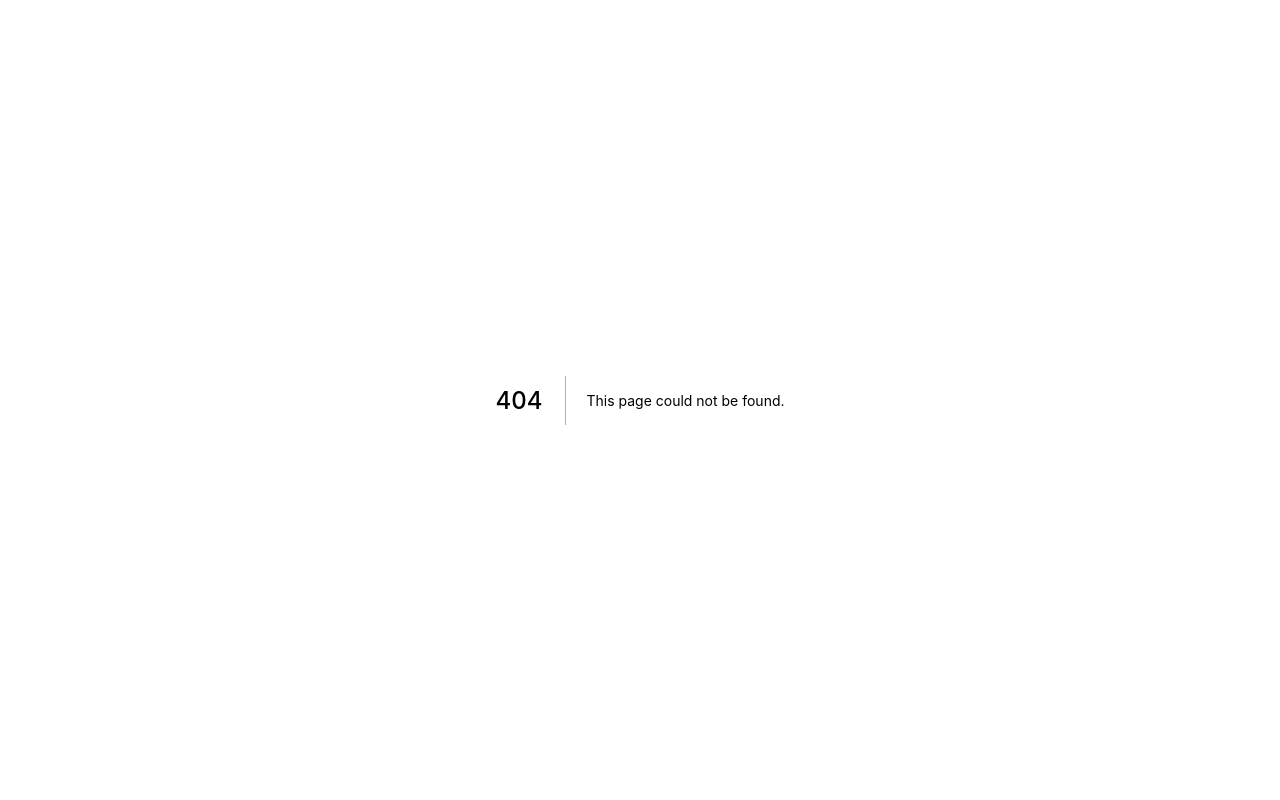
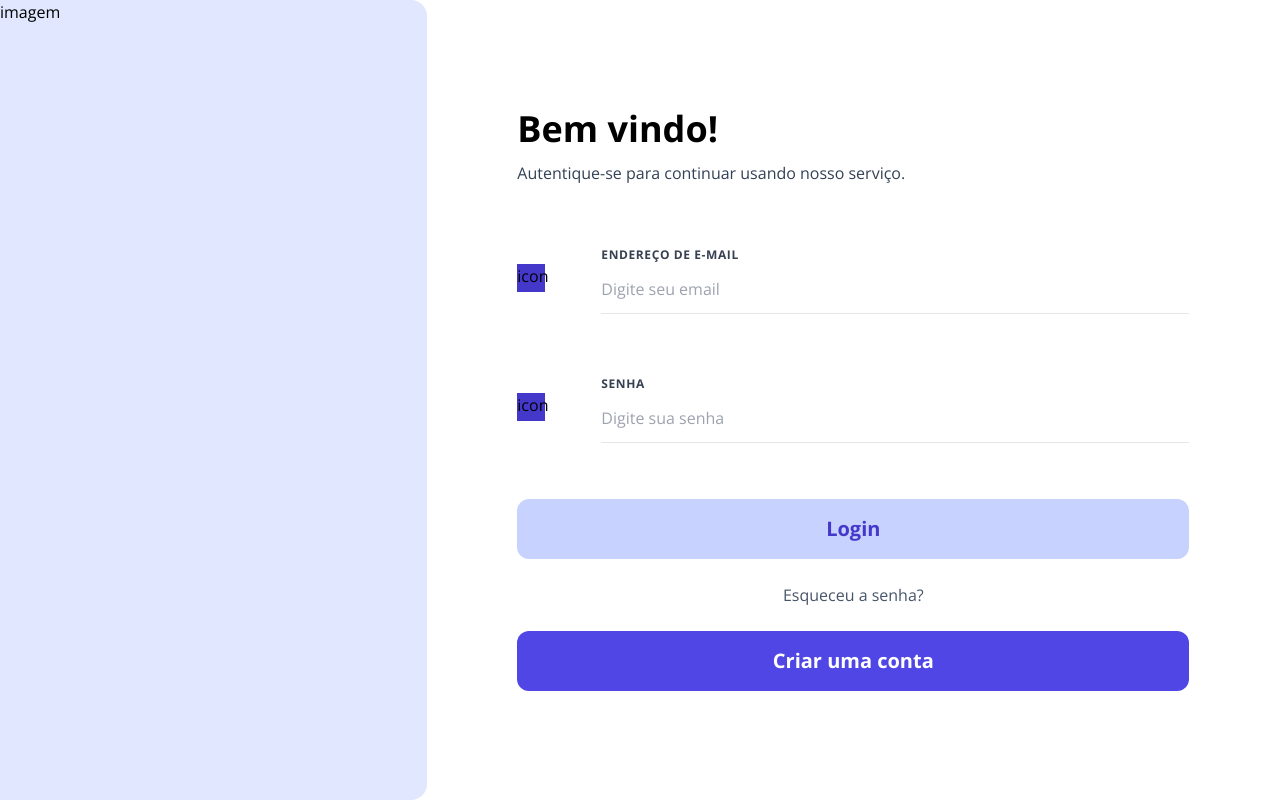
Before and after one commit to mrcomputer2018/delivery-app, a Next.js app: page /login in a window 1280 px wide. Before the commit this address had no page. Built offline with nearby package versions, Linux system fonts and the light colour scheme.

Commit message:
componentes de formulario

```diff
--- /dev/null
+++ b/components/Button/button.tsx
@@ -0,0 +1,16 @@
+import React from "react";
+
+type Props = {
+    children: React.ReactNode;
+    className: string;
+}
+
+export function Button ({ ...props }: Props) {
+    return(
+        <>
+            <button className={`${ props.className } font-bold rounded-xl hover:opacity-75`}>
+                { props.children }
+            </button>
+        </>
+    )
+}
--- /dev/null
+++ b/components/HeadPage/pageHead.tsx
@@ -0,0 +1,19 @@
+import React from "react";
+import Head from "next/head";
+
+type Props = {
+    title: string;
+    description: string;
+    keywords: string;
+}
+
+export function PageHead ({ ...props }: Props) {
+    return(
+        <Head>
+            <title>{ props.title } - DeliveryApp</title>
+            <meta name="description" content={ props.description } />
+            <meta name="keywoordss" content={ props.keywords } />
+            <link rel="icon" href="/favicon.ico" />
+        </Head>
+    )
+}
--- /dev/null
+++ b/components/input-text/input.tsx
@@ -0,0 +1,33 @@
+import React from "react";
+
+type Props = {
+    label: string;
+    placeholder : string;
+    type: string
+}
+
+export function InputText ({ ...props }: Props) {
+    return(
+        <>
+            <div className="flex mb-14">
+                <div className="w-16 mr-7 flex items-center">
+                    <span className="bg-indigo-700 w-7 h-7 flex">icon</span>
+                </div>
+                <div className="w-full">
+                    {/* tracking-wider - espacamento entre letras */}
+                    <label
+                    className='text-xs font-bold uppercase tracking-wider text-gray-700'
+                    htmlFor="">
+                        {props.label}
+                    </label>
+                    {/* border-b - borda em baixo */}
+                    <input
+                    className='w-full py-3 border-b'
+                    type={props.type}
+                    value=""
+                    placeholder={props.placeholder}/>
+                </div>
+            </div>
+        </>
+    )
+}
--- /dev/null
+++ b/pages/forgot.tsx
@@ -0,0 +1,51 @@
+import type { NextPage } from 'next';
+import Link from 'next/link';
+import { InputText } from '../components/input-text/input';
+import { Button } from '../components/Button/button';
+import { PageHead } from '../components/HeadPage/pageHead';
+
+const Forgot: NextPage = () => {
+  return (
+    <>
+        <PageHead
+            title='Recuperar a senha'
+            description='Sistema de Dlivery'
+            keywords='delivery, entrega de comida, esqueceu a senha'
+        />
+
+        <div className='h-screen flex flex-col lg:flex-row'>
+            <div className='bg-indigo-100 rounded-r-2xl md:basis-full lg:basis-4/12'>
+                imagem
+            </div>
+
+            <div className='lg:basis-8/12 flex'>
+                <div className='max-w-2xl w-4/5 m-auto'>
+                    <h1 className='font-bold text-4xl mb-3'>Esqueceu a senha?</h1>
+                    <p className='text-slate-700 mb-14'>
+                        Digite seu endereço de e-mail para continuar.
+                    </p>
+
+                    <InputText
+                        label='Endereço de e-mail'
+                        placeholder='Digite seu email'
+                        type='email'
+                    />
+
+                    <Button className='bg-indigo-200 text-indigo-700 w-full p-4 text-xl'>
+                        Continuar
+                    </Button>
+                    <div className='text-center block p-6'>
+                        <Link href='/login'>
+                            <a className='mb-6 mt-6 text-slate-600 hover:text-slate-900'>
+                                Voltar para Login?
+                            </a>
+                        </Link>
+                    </div>
+                </div>
+            </div>
+        </div>
+    </>
+  )
+}
+
+export default Forgot;
--- a/pages/index.tsx
+++ b/pages/index.tsx
@@ -1,13 +1,27 @@
-import Head from 'next/head'
+import type { NextPage } from 'next';
+import Link from 'next/link';
+import { PageHead } from '../components/HeadPage/pageHead';
 
-export default function Home() {
+const Home: NextPage = () => {
   return (
-    <div className="flex min-h-screen flex-col items-center justify-center py-2">
-      <Head>
-        <title>Delivery App</title>
-        <link rel="icon" href="/favicon.ico" />
-      </Head>
-      <h1 className='text-5xl text-center'>Projeto FrontExpert</h1>
-    </div>
+    <>
+      <PageHead
+            title='Home - Delivery App'
+            description='Sistema de Dlivery'
+            keywords='delivery, entrega de comida, pagina principal, home'
+      />
+
+      <div className=''>
+        <h1>Home</h1>
+        <Link href='/signup'>
+          <a>Cadastro</a>
+        </Link>
+        <Link href='/login'>
+          <a>Login</a>
+        </Link>
+      </div>
+    </>
   )
 }
+
+export default Home;
--- /dev/null
+++ b/pages/login.tsx
@@ -0,0 +1,62 @@
+import type { NextPage } from 'next';
+import Link from 'next/link';
+import { InputText } from '../components/input-text/input';
+import { Button } from '../components/Button/button';
+import { PageHead } from '../components/HeadPage/pageHead';
+
+const Login: NextPage = () => {
+  return (
+    <>
+       {/*  keywords - tags para sistema de busca */}
+        <PageHead
+            title='Login'
+            description='Sistema de Dlivery'
+            keywords='delivery, entrega de comida'
+        />
+
+        <div className='h-screen flex flex-col lg:flex-row'>
+            <div className='bg-indigo-100 rounded-r-2xl md:basis-full lg:basis-4/12'>
+                imagem
+            </div>
+
+            <div className='lg:basis-8/12 flex'>
+                <div className='max-w-2xl w-4/5 m-auto'>
+                    <h1 className='font-bold text-4xl mb-3'>Bem vindo!</h1>
+                    <p className='text-slate-700 mb-14'>
+                        Autentique-se para continuar usando nosso serviço.
+                    </p>
+
+                    <InputText
+                        label='Endereço de e-mail'
+                        placeholder='Digite seu email'
+                        type='email'
+                    />
+                    <InputText
+                        label='Senha'
+                        placeholder='Digite sua senha'
+                        type='password'
+                    />
+
+                    <Button className='bg-indigo-200 text-indigo-700 w-full p-4 text-xl'>
+                        Login
+                    </Button>
+                    <div className='text-center block p-6'>
+                        <Link href='/forgot'>
+                            <a className='mb-6 mt-6 text-slate-600 hover:text-slate-900'>
+                                Esqueceu a senha?
+                            </a>
+                        </Link>
+                    </div>
+                    <Button className='bg-indigo-600 text-white w-full p-4 text-xl'>
+                        <Link href='/signup'>
+                            <a>Criar uma conta</a>
+                        </Link>
+                    </Button>
+                </div>
+            </div>
+      </div>
+    </>
+  )
+}
+
+export default Login;
--- /dev/null
+++ b/pages/signup.tsx
@@ -0,0 +1,58 @@
+import type { NextPage } from 'next';
+import { InputText } from '../components/input-text/input'
+import { PageHead } from '../components/HeadPage/pageHead';
+import Link from 'next/link';
+
+const Signup: NextPage = () => {
+  return (
+    <>
+      <PageHead
+            title='Cadastro'
+            description='Sistema de Dlivery'
+            keywords='delivery, entrega de comida, cadastro'
+      />
+
+      {/* h-screen - 100% da tela */}
+      <div className='h-screen flex flex-col lg:flex-row'>
+        {/* basis - defino a largura responsivamente */}
+        {/* rounded-r - canto arredondado na direita */}
+        <div className='bg-indigo-100 rounded-r-2xl md:basis-full lg:basis-4/12'>imagem</div>
+        <div className='lg:basis-8/12 flex'>
+          {/* max-w - largura maxima */}
+          <div className='max-w-2xl w-4/5 m-auto'>
+            <h1 className='font-bold text-4xl mb-3'>Criar uma conta</h1>
+            <p className='text-slate-700 mb-14'>
+              Por favor crie uma conta para continuar usando nosso serviço.
+            </p>
+
+            <InputText
+              label='Nome oompleto'
+              placeholder='Informe seu nome'
+              type='text'/>
+            <InputText
+              label='Endereço de e-mail'
+              placeholder='Digite seu email'
+              type='email'/>
+            <InputText
+              label='Senha'
+              placeholder='Digite sua senha'
+              type='password'/>
+
+            <button className='bg-indigo-600 text-white w-full p-4 text-xl font-bold rounded-xl'>
+              Criar uma conta
+            </button>
+            <p className='mt-6 text-center'>Você já tem uma conta?{" "}
+              <Link href='/forgot'>
+                  <a className='mb-6 mt-6 text-orange-600 font-bold hover:text-orange-300'>
+                      Acesse aqui
+                  </a>
+              </Link>
+            </p>
+          </div>
+        </div>
+      </div>
+    </>
+  )
+}
+
+export default Signup;
```
Also changed, not shown: components/input-text/style-module.css (added).
